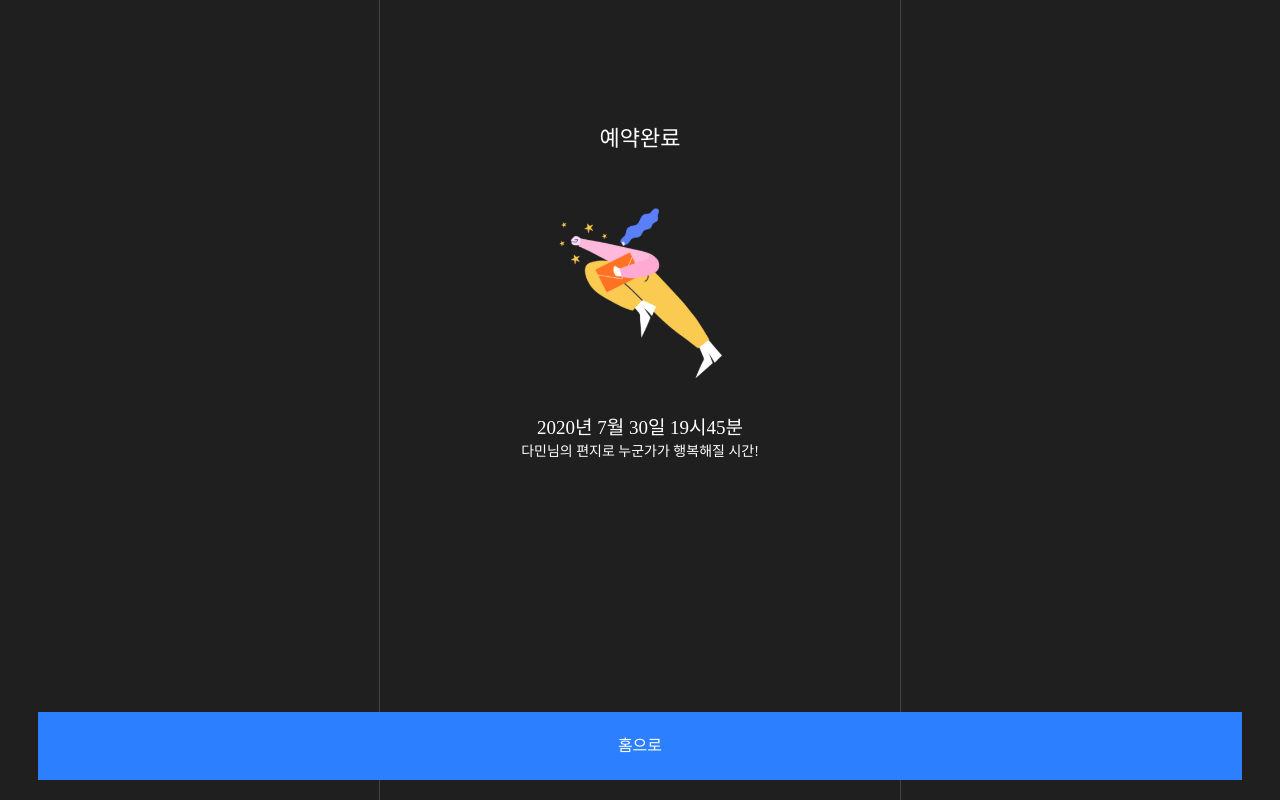
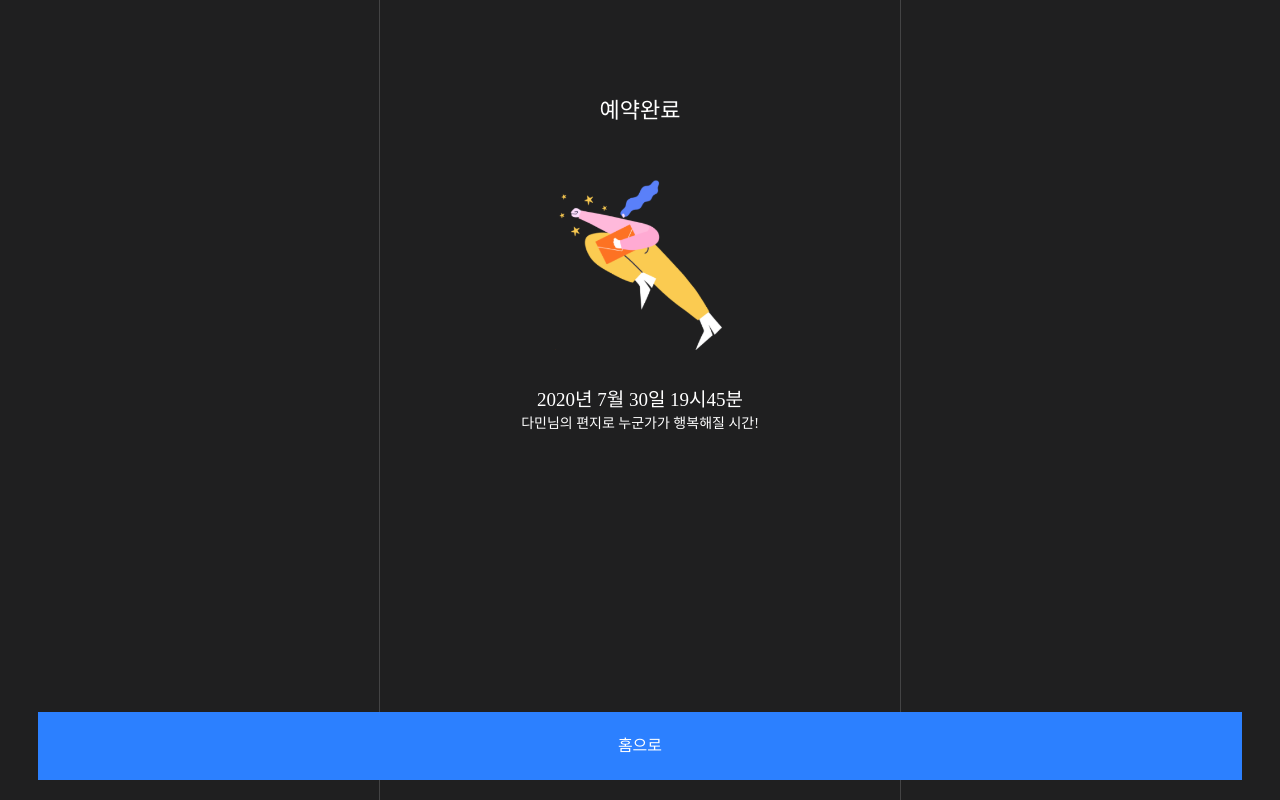
Before and after one commit to mash-up-kr/gugugugu-web, a Next.js app: page /success in a window 1280 px wide. Built offline with nearby package versions, Linux system fonts and the light colour scheme.

Commit message:
fix(markup): 사파리에서 이상하게 보이는 css 수정

```diff
--- a/src/pages/index.tsx
+++ b/src/pages/index.tsx
@@ -24,12 +24,11 @@ const Main = () => {
 const MainPageLayout = styled.main`
   display: flex;
   flex-direction: column;
-
-  margin-bottom: 85px;
 `;
 
 const WriteMailButton = styled.button`
   margin: 30px 20px;
+  margin-bottom: 105px;
 
   height: 73px;
 
--- a/src/pages/success/index.tsx
+++ b/src/pages/success/index.tsx
@@ -17,7 +17,7 @@ const SendSuccess: React.FC = () => {
 };
 
 const Layout = styled.main`
-  padding-top: 128px;
+  padding-top: 100px;
 
   text-align: center;
 `;
```
